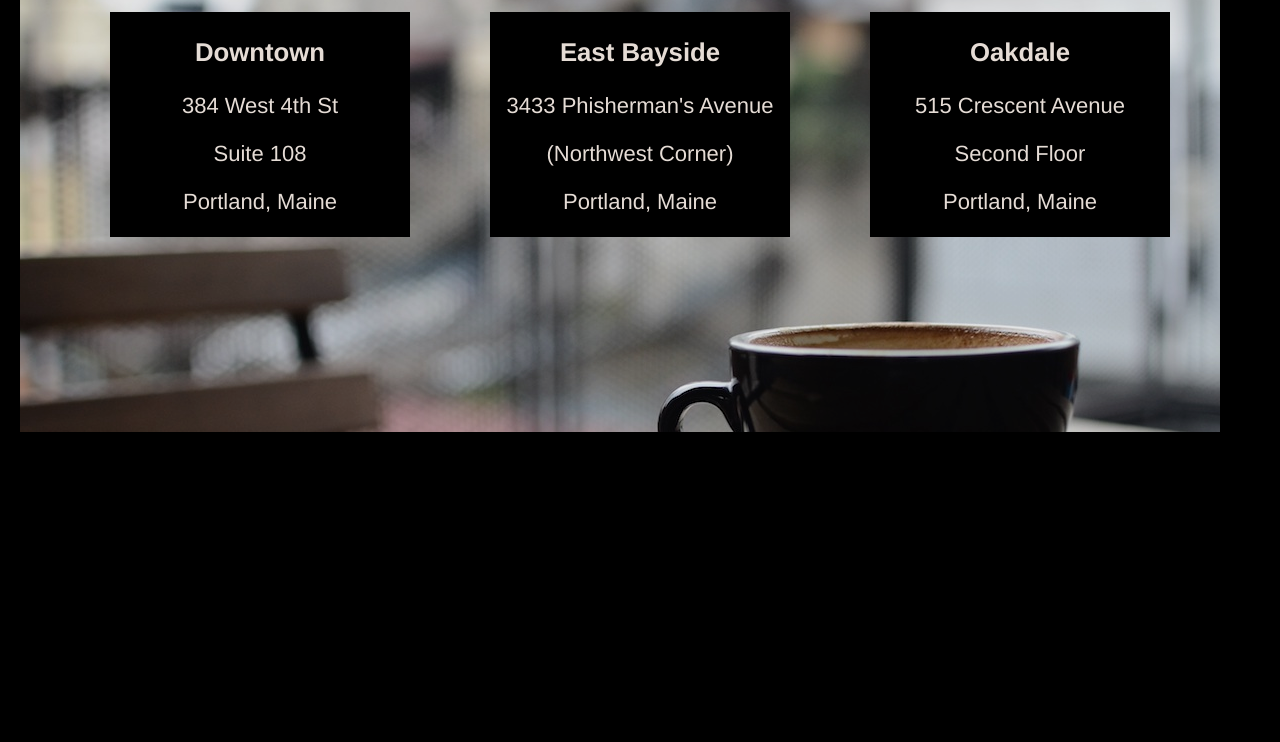
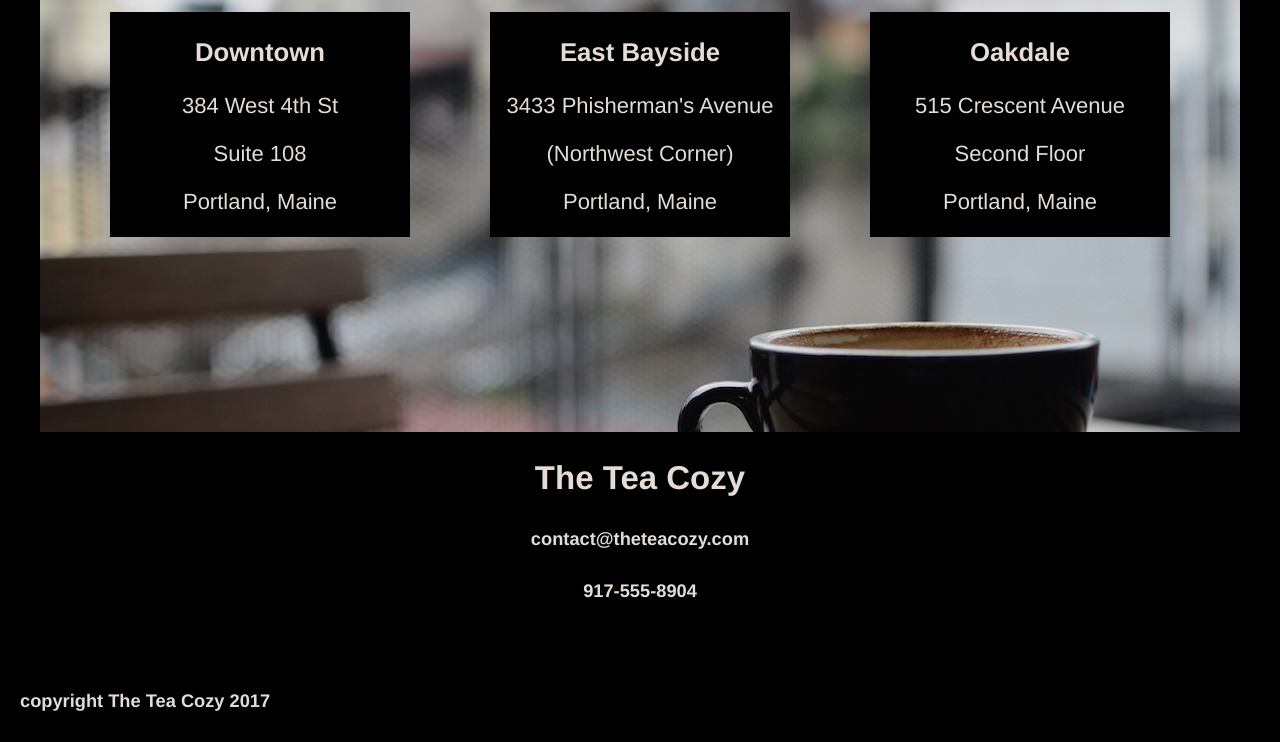
Before and after one commit to MelanieL/teacozy, a plain HTML site: page index.html in a window 1280 px wide. Shown: the part 1769-2511 px from the top of the page. Before the commit the page ends 2201 px from the top, so only its background shows below. Drawn offline with Linux system fonts and the light colour scheme.

Commit message:
Complete full project.

```diff
--- a/index.html
+++ b/index.html
@@ -81,6 +81,15 @@
       </div>
     </div>
 
+    <div class="contact">
+      <h2>The Tea Cozy</h2>
+      <h5>contact@theteacozy.com</h5>
+      <h5>917-555-8904</h5>
+    </div>
+
+    <footer>
+      <h5>copyright The Tea Cozy 2017</h5>
+    </footer>
 
   </body>
 </html>
--- a/resources/css/style.css
+++ b/resources/css/style.css
@@ -62,10 +62,11 @@ nav a:visited {
 }
 
 .teaofthemonth {
-  display: flex;
+  display: inline-flex;
   padding-top: 400px;
   align-items: center;
   flex-direction: column;
+  width: 1000px;
 }
 
 .featuredimg {
@@ -104,7 +105,6 @@ nav a:visited {
   position: absolute;
   z-index: 4;
   top: -50px;
-  left: 0;
 }
 
 .locationboxrow {
@@ -120,3 +120,18 @@ nav a:visited {
   align-items: center;
   opacity: 1;
 }
+
+.contact {
+  height: 200px;
+}
+
+footer {
+  display: inline-flex;
+  width: 100%;
+}
+
+footer h5 {
+  text-align: left;
+  justify-content: flex-start;
+  margin-left: 20px;
+}
```
